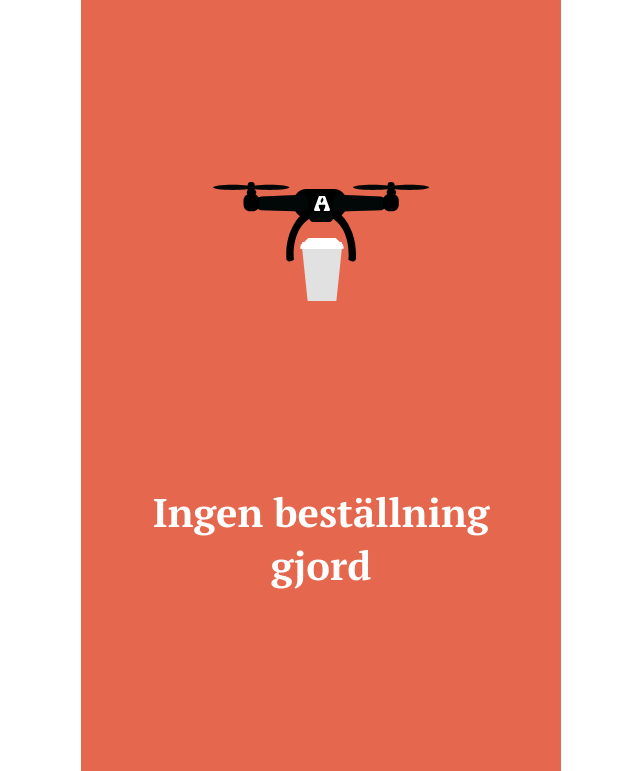
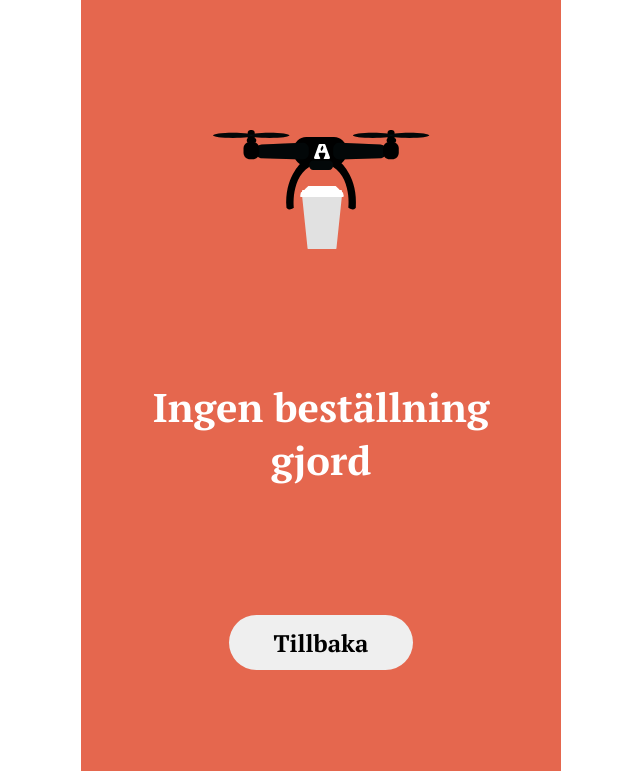
Before and after one commit to little-mry/rosa-f-ret-frontend-examination, a React (Vite) app: page /status in a window 1280 px wide. Shown: the top 771 px of the page, without its empty margins (319-959 px from the left). Built offline with nearby package versions, Linux system fonts and the light colour scheme.

Commit message:
more small fixes

```diff
--- a/src/Components/Cart.tsx
+++ b/src/Components/Cart.tsx
@@ -64,8 +64,8 @@ const Cart = () => {
 
   return (
     <>
-      <div className="cart__icon__con">
-        <img src={CartIcon} alt="Cart icon" className="cart__icon" onClick={toggleCart} />
+      <div className="cart__icon__con" onClick={toggleCart}>
+        <img src={CartIcon} alt="Cart icon" className="cart__icon"  />
 {/*Show item count if the cart is not empty */}
         {getTotalItems() > 0 && <p className="cart__amount">{getTotalItems()}</p>}
       </div>
--- a/src/Styles/Components/Cart.scss
+++ b/src/Styles/Components/Cart.scss
@@ -8,6 +8,7 @@
     width: 3.75rem;
     height: 3.75rem;
     border-radius: 99%;
+    cursor: pointer;
 }
 
 .cart__icon {
@@ -15,7 +16,7 @@
     align-items: center;
     justify-content: center;
     width: 30%;
-    cursor: pointer;
+
   }
 
   .cart__modal {
@@ -104,6 +105,7 @@
     width: 2rem;
     height: 2rem;
     padding-left: $spacing-sm;
+    cursor: pointer;
 }
 
 .item__amount {
--- a/src/Styles/Pages/menu.scss
+++ b/src/Styles/Pages/menu.scss
@@ -87,6 +87,7 @@
 
   .btn-size {
     object-fit: contain;
+    cursor: pointer;
   }
   .sum {
     grid-column: 4/5;
--- a/src/Styles/Pages/status.scss
+++ b/src/Styles/Pages/status.scss
@@ -2,7 +2,7 @@
 
 .wrapper-status {
     width: 100%;
-    height: 1010px;
+    height: 100vh;
     max-height: 1010px;
     display: flex;
     flex-direction: column;
```
